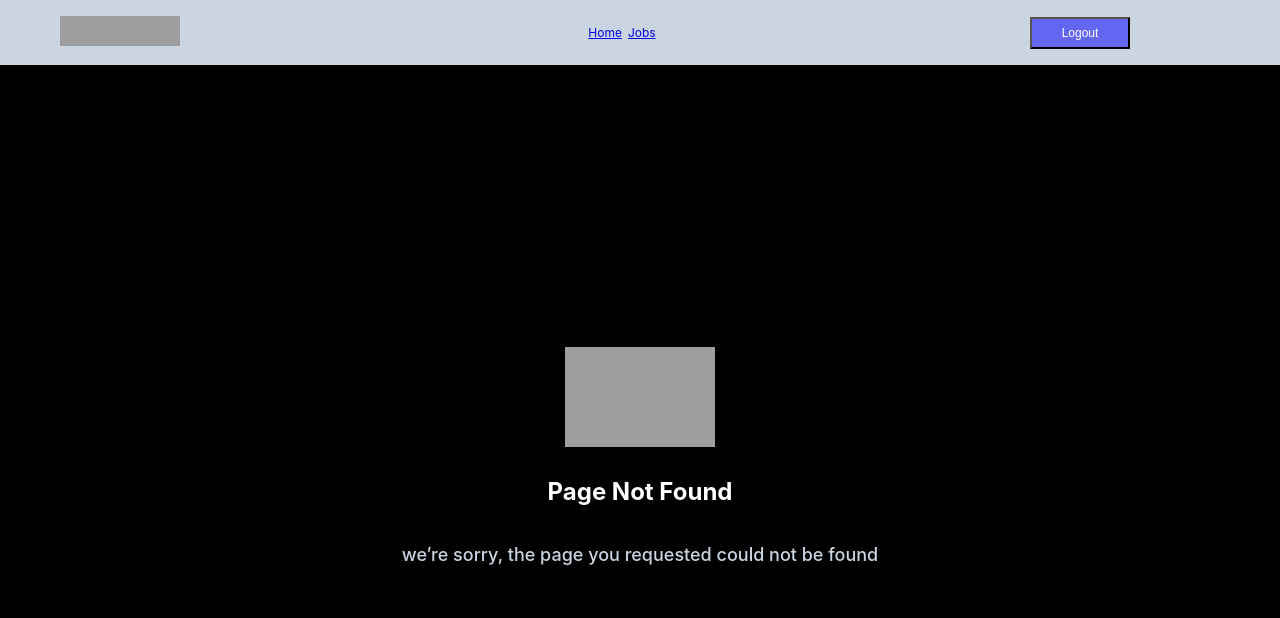
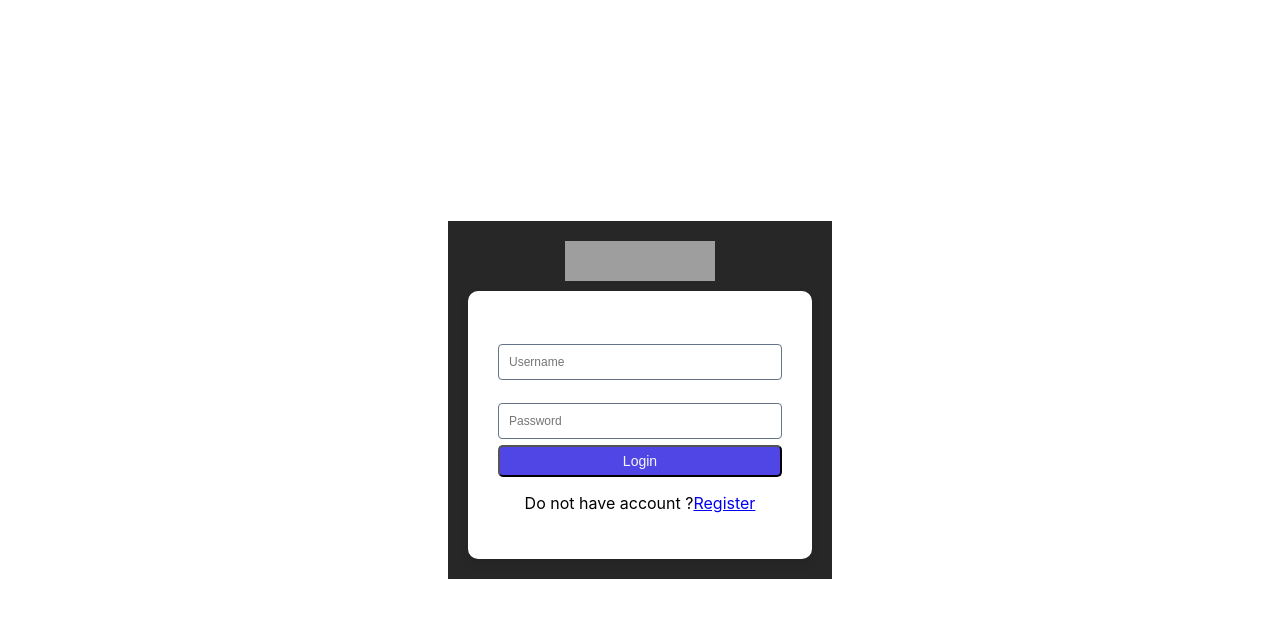
Before and after one commit to Saisoma26/My-Jobby-Website, a React (Create React App) app in the folder Jobby-app/: page /My-Jobby-Website/login in a window 1280 px wide. Before the commit this address had no page. Shown: the top 618 px of the page. Built offline with nearby package versions, Linux system fonts and the light colour scheme; grey boxes are pictures that could not be loaded; a web font is replaced by a local one.

Commit message:
paths changed again hope it gets fixed

```diff
--- a/Jobby-app/package.json
+++ b/Jobby-app/package.json
@@ -6,7 +6,7 @@
     "node": "^10.13 || 12 || 14 || 15",
     "npm": ">=6"
   },
-  "homepage": "https://saisoma26.github.io/",
+  "homepage": "https://saisoma26.github.io/My-Jobby-Website",
   "dependencies": {
     "@testing-library/jest-dom": "5.11.9",
     "@testing-library/react": "11.2.5",
--- a/Jobby-app/src/App.js
+++ b/Jobby-app/src/App.js
@@ -10,11 +10,14 @@ import JobItemDetails from './components/JobItemDetails'
 
 const App = () => (
   <Switch>
-    <Route exact path="/register" component={RegisterForm} />
-    <Route exact path="/login" component={LoginForm} />
-    <ProtectedRoute exact path="/" component={Home} />
-    <ProtectedRoute exact path="/jobs" component={Jobs} />
-    <ProtectedRoute path="/jobs/:id" component={JobItemDetails} />
+    <Route exact path="/My-Jobby-Website/register" component={RegisterForm} />
+    <Route exact path="/My-Jobby-Website/login" component={LoginForm} />
+    <ProtectedRoute exact path="/My-Jobby-Website/" component={Home} />
+    <ProtectedRoute exact path="/My-Jobby-Website/jobs" component={Jobs} />
+    <ProtectedRoute
+      path="/My-Jobby-Website/jobs/:id"
+      component={JobItemDetails}
+    />
     <NotFound />
   </Switch>
 )
--- a/Jobby-app/src/components/Home/index.js
+++ b/Jobby-app/src/components/Home/index.js
@@ -5,7 +5,7 @@ import './index.css'
 const Home = props => {
   const onClickjobs = () => {
     const {history} = props
-    history.push('/jobs')
+    history.push('/My-Jobby-Website/jobs')
   }
 
   return (
@@ -19,7 +19,7 @@ const Home = props => {
             reviews.Find the job that fits your abilities and potential
           </p>
           <button className="findJobs-btn" type="button" onClick={onClickjobs}>
-            <Link to="/jobs">Find Jobs</Link>
+            <Link to="/My-Jobby-Website/jobs">Find Jobs</Link>
           </button>
         </div>
       </div>
--- a/Jobby-app/src/components/JobItemCard/index.js
+++ b/Jobby-app/src/components/JobItemCard/index.js
@@ -19,7 +19,7 @@ const JobItemCard = props => {
 
   return (
     <li className="job-item">
-      <Link to={`/jobs/${id}`}>
+      <Link to={`/My-Jobby-Website/jobs/${id}`}>
         <div className="cardbg-container">
           <div className="name-logo-container">
             <img className="applogo" alt="company logo" src={companyLogoUrl} />
--- a/Jobby-app/src/components/LoginForm/index.js
+++ b/Jobby-app/src/components/LoginForm/index.js
@@ -10,13 +10,13 @@ class LoginForm extends Component {
   onLoginsuccess = jwtToken => {
     Cookies.set('jwt_token', jwtToken, {
       expires: 30,
-      path: '/',
+      path: '/My-Jobby-Website',
       secure: false,
       sameSite: 'Strict',
     })
     console.log('set cookies')
     const {history} = this.props
-    history.replace('/')
+    history.replace('/My-Jobby-Website')
   }
 
   onSubmitform = async event => {
@@ -56,7 +56,7 @@ class LoginForm extends Component {
 
     const accessToken = Cookies.get('jwt_token')
     if (accessToken !== undefined) {
-      return <Redirect to="/" />
+      return <Redirect to="/My-Jobby-Website/" />
     }
 
     return (
@@ -94,7 +94,8 @@ class LoginForm extends Component {
               Login
             </button>
             <p>
-              Do not have account ? <Link to="/register">Register</Link>
+              Do not have account ?
+              <Link to="/My-Jobby-Website/register">Register</Link>
             </p>
           </form>
           {errorMsg && <p className="errmsg">{errorMsg}</p>}
--- a/Jobby-app/src/components/ProjectHeader/index.js
+++ b/Jobby-app/src/components/ProjectHeader/index.js
@@ -8,14 +8,14 @@ const ProjectHeader = props => {
   const onClicklogout = () => {
     const {history} = props
     Cookies.remove('jwt_token')
-    history.replace('/login')
+    history.replace('/My-Jobby-Website/login')
   }
 
   return (
     <div className="navbar">
       <ul className="navbar-list">
         <li className="list-item">
-          <Link to="/">
+          <Link to="/My-Jobby-Website/">
             <img
               src="https://assets.ccbp.in/frontend/react-js/logo-img.png"
               alt="website logo"
@@ -26,10 +26,10 @@ const ProjectHeader = props => {
         <li className="list-item">
           <ul className="options-container">
             <li className="list-item">
-              <Link to="/">Home</Link>
+              <Link to="/My-Jobby-Website/">Home</Link>
             </li>
             <li className="list-item">
-              <Link to="/jobs">Jobs</Link>
+              <Link to="/My-Jobby-Website/jobs">Jobs</Link>
             </li>
           </ul>
         </li>
--- a/Jobby-app/src/components/ProtectedRoute/index.js
+++ b/Jobby-app/src/components/ProtectedRoute/index.js
@@ -6,7 +6,7 @@ const ProtectedRoute = props => {
   console.log('protected route:', accessToken)
   if (accessToken === undefined) {
     console.log('going to login page')
-    return <Redirect to="/login" />
+    return <Redirect to="/My-Jobby-Website/login" />
   }
   return <Route {...props} />
 }
--- a/Jobby-app/src/components/RegisterForm/index.js
+++ b/Jobby-app/src/components/RegisterForm/index.js
@@ -16,13 +16,13 @@ class RegisterForm extends Component {
   onRegistersuccess = jwtToken => {
     Cookies.set('jwt_token', jwtToken, {
       expires: 30,
-      path: '/',
+      path: '/My-Jobby-Website/',
       secure: false,
       sameSite: 'Strict',
     })
     console.log('set cookies')
     const {history} = this.props
-    history.replace('/')
+    history.replace('/My-Jobby-Website/')
   }
 
   onSubmitForm = async event => {
@@ -82,7 +82,7 @@ class RegisterForm extends Component {
     } = this.state
 
     if (isRegistered) {
-      return <Redirect to="/login" />
+      return <Redirect to="/My-Jobby-Website/login" />
     }
 
     return (
@@ -137,7 +137,8 @@ class RegisterForm extends Component {
               Register
             </button>
             <p>
-              Already registered ? <Link to="/login">Login</Link>
+              Already registered ?
+              <Link to="/My-Jobby-Website/login">Login</Link>
             </p>
           </form>
         </div>
```
